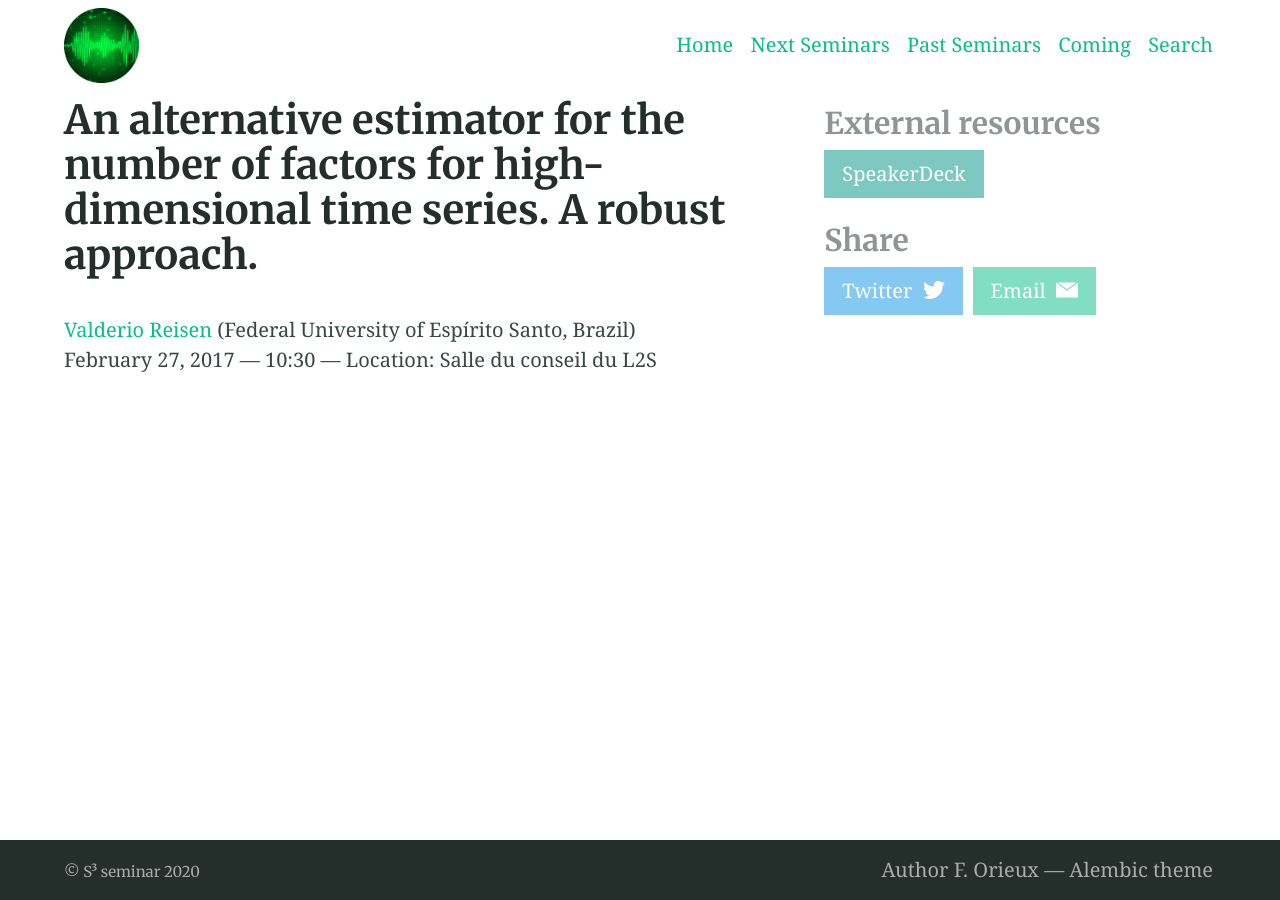
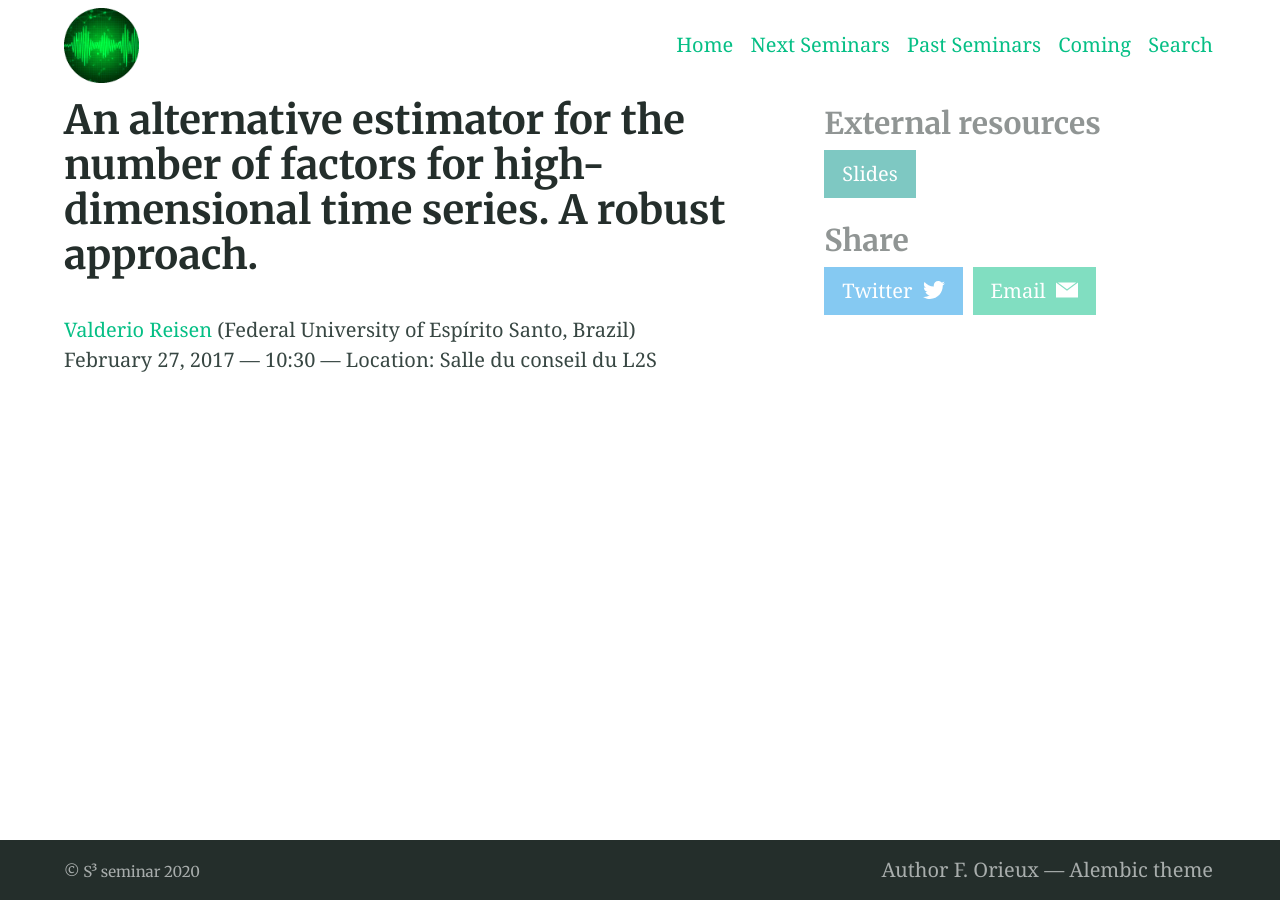
Before and after one commit to s3-seminar/s3-seminar.github.io, a Jekyll site: the page built from _seminars/valderio-reisen.md, in a window 1280 px wide. Built offline with Jekyll 4.4.1, drawn with Linux system fonts in a browser that asks for light colours.

Commit message:
Change to « slides »

```diff
--- a/_includes/site-aside.html
+++ b/_includes/site-aside.html
@@ -20,7 +20,7 @@
         {% include button.html text="YouTube" icon="youtube" link=page.youtube color="#ff0000" %}
         {% endif %}
         {% if page.speakerdeck != nil %}
-        {% include button.html text="SpeakerDeck" link=page.speakerdeck color="#009287" %}
+        {% include button.html text="Slides" link=page.speakerdeck color="#009287" %}
         {% endif %}
       {% endif %}
       <h3>Share</h3>
```
